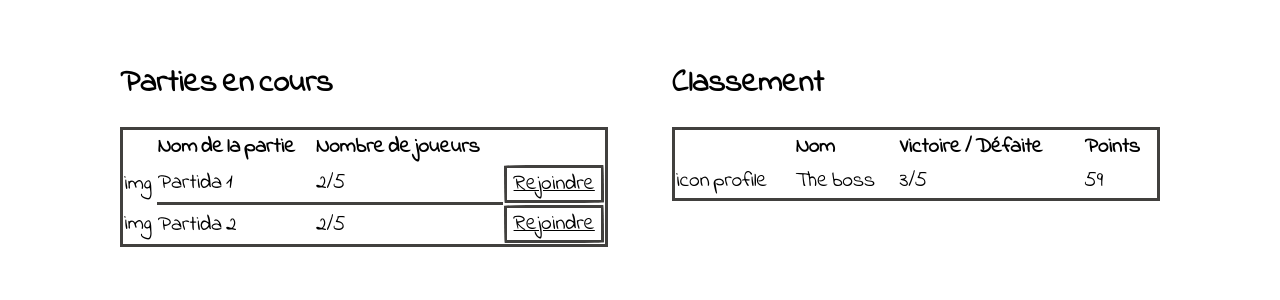
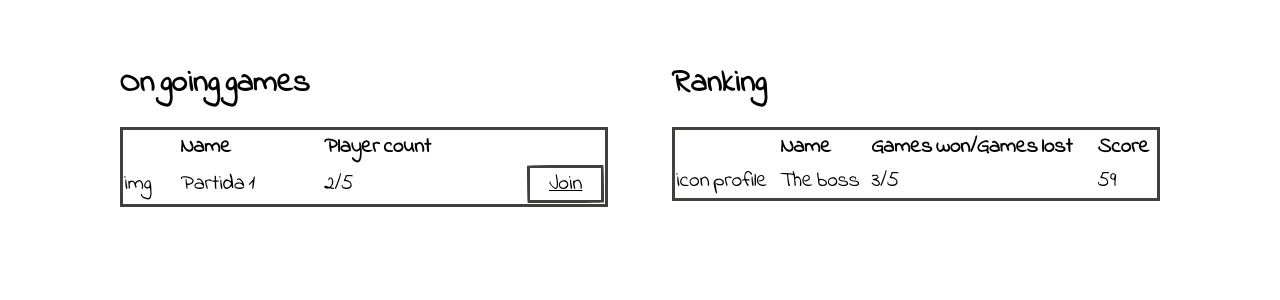
Before and after one commit to IvanRaymond/dont_hang, a Symfony app: template templates/home/index.html.twig in a window 1280 px wide. Shown: the top 300 px of the page. Run offline with Twig, Linux system fonts and the light colour scheme; the template is opened without the code that fills it, so the values that code supplies are empty; some libraries are stand-ins or nearby versions.

Commit message:
feat: Added translation files EN and FR translations Translated home and login page

```diff
--- a/templates/home/index.html.twig
+++ b/templates/home/index.html.twig
@@ -1,6 +1,6 @@
 {% extends 'base.html.twig' %}
 
-{% block title %}Home{% endblock %}
+{% block title %}{{ 'home.title'|trans|raw }}{% endblock %}
 
 {% block body %}
 <style>
@@ -45,15 +45,15 @@ td > div.join:hover {
 <div class="container-flex">
 
   <div class="container-item">
-    <h2>Parties en cours</h2>
+    <h2>{{ 'home.table.game.title'|trans|raw }}</h2>
 
     <div class="current-parties">
       <table class="border lined thick">
         <thead>
           <tr>
             <th></th>
-            <th>Nom de la partie</th>
-            <th>Nombre de joueurs</th>
+            <th>{{ 'home.table.game.name'|trans|raw }}</th>
+            <th>{{ 'home.table.game.player_count'|trans|raw }}</th>
             <th></th>
           </tr>
         </thead>
@@ -69,24 +69,7 @@ td > div.join:hover {
             <td>
               <div class="join border lined thick bottom-bar" onclick="goToLink(event)">
               {# <td class="join border lined thick" onclick="goToLink(event)"> #}
-                <a class="join-link" href="">Rejoindre</a>
-              </div>
-              {# <a class="join-link" href="{{ game.joinUrl }}">Rejoindre</a> #}
-            </td>
-          </tr>
-
-
-          <tr>
-            <td>img</td>
-            {# <td><img src="{{ game.icon }}" alt="{{ game.name }}"></td> #}
-            <td class="bottom-bar">Partida 2</td>
-            {# <td class="{{ loop.last ? '' : 'bottom-bar' }}">{{ game.name }}</td> #}
-            <td class="bottom-bar">2/5</td>
-            {# <td class="{{ loop.last ? '' : 'bottom-bar' }}">{{ game.numberOfPlayers }}</td> #}
-            <td>
-              <div class="join border lined thick bottom-bar" onclick="goToLink(event)">
-              {# <td class="join border lined thick" onclick="goToLink(event)"> #}
-                <a class="join-link" href="">Rejoindre</a>
+                <a class="join-link" href="">{{ 'home.table.game.join'|trans|raw }}</a>
               </div>
               {# <a class="join-link" href="{{ game.joinUrl }}">Rejoindre</a> #}
             </td>
@@ -97,22 +80,22 @@ td > div.join:hover {
     </div>
   </div>
   <div class="container-item">
-    <h2>Classement</h2>
+    <h2>{{ 'home.table.ranking.title'|trans|raw }}</h2>
 
     <table class="border lined thick">
       <thead>
         <tr>
           <th></th>
-          <th>Nom</th>
-          <th>Victoire / Défaite</th>
-          <th>Points</th>
+          <th>{{ 'home.table.ranking.name'|trans|raw }}</th>
+          <th>{{ 'home.table.ranking.games_won'|trans|raw }}/{{ 'home.table.ranking.games_lost'|trans|raw }}</th>
+          <th>{{ 'home.table.ranking.score'|trans|raw }}</th>
         </tr>
       </thead>
       <tbody>
         {# {% for rank in ranks %} #}
         <tr>
           <td>
-            <span>icon profile<span>
+            <span>icon profile</span>
             {# <span>{{ rank.profile }}</span> #}
           </td>
           <td>
--- a/templates/registration/register.html.twig
+++ b/templates/registration/register.html.twig
@@ -3,7 +3,7 @@
 {% block title %}Register{% endblock %}
 
 {% block body %}
-    <h1>Register</h1>
+    <h1>{{ 'auth.register.label'|trans|raw }}</h1>
 
     {{ form_start(registrationForm) }}
         {{ form_row(registrationForm.username) }}
@@ -13,6 +13,6 @@
         }) }}
         {{ form_row(registrationForm.agreeTerms) }}
 
-        <button type="submit" class="btn">Register</button>
+        <button type="submit" class="btn">{{ 'auth.register.label'|trans|raw }}</button>
     {{ form_end(registrationForm) }}
 {% endblock %}
--- a/translations/*.en.yml
+++ b/translations/messages.en.yml
@@ -5,6 +5,7 @@ nav:
     register: Register
     account: My account
 home:
+  title: Home
   table:
     game:
       title: On going games
@@ -42,34 +43,34 @@ room:
 auth:
   fields:
     email:
-      title: Email
+      label: Email
       placeholder: Enter your email
     username:
-      title: Username
+      label: Username
       placeholder: Enter your username
     password:
-      title: Password
+      label: Password
       placeholder: Enter your password
     password_confirmation:
-      title: Password confirmation
+      label: Password confirmation
       placeholder: Enter your password confirmation
   links:
     forgot_password: Forgot password?
     Sign_in: Sign in
     Sign_up: Sign up
   login:
-    title: Login
+    label: Login
     button: Login
   register:
-    title: Sign up
+    label: Sign up
     button: Sign up
   reset_password:
-    title: Reset password
+    label: Reset password
     button: Send
     success: An email has been sent to you with a link to reset your password
     error: An error has occurred
   change_password:
-      title: Change password
+      label: Change password
       button: Change password
       success: Your password has been changed
       error: An error has occurred
```
Also changed, not shown: templates/security/login.html.twig (+4 -4 lines), translations/messages.fr.yml (renamed from translations/*.fr.yml, +9 -8 lines).
